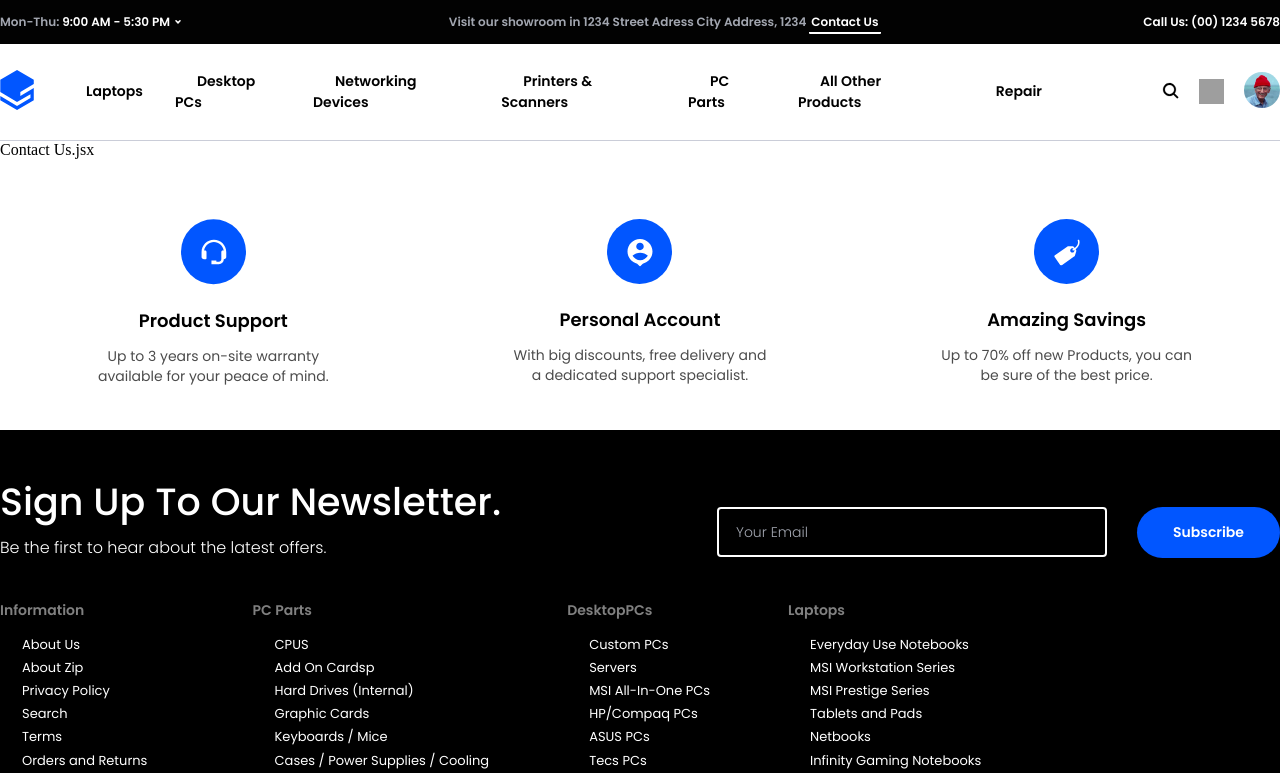
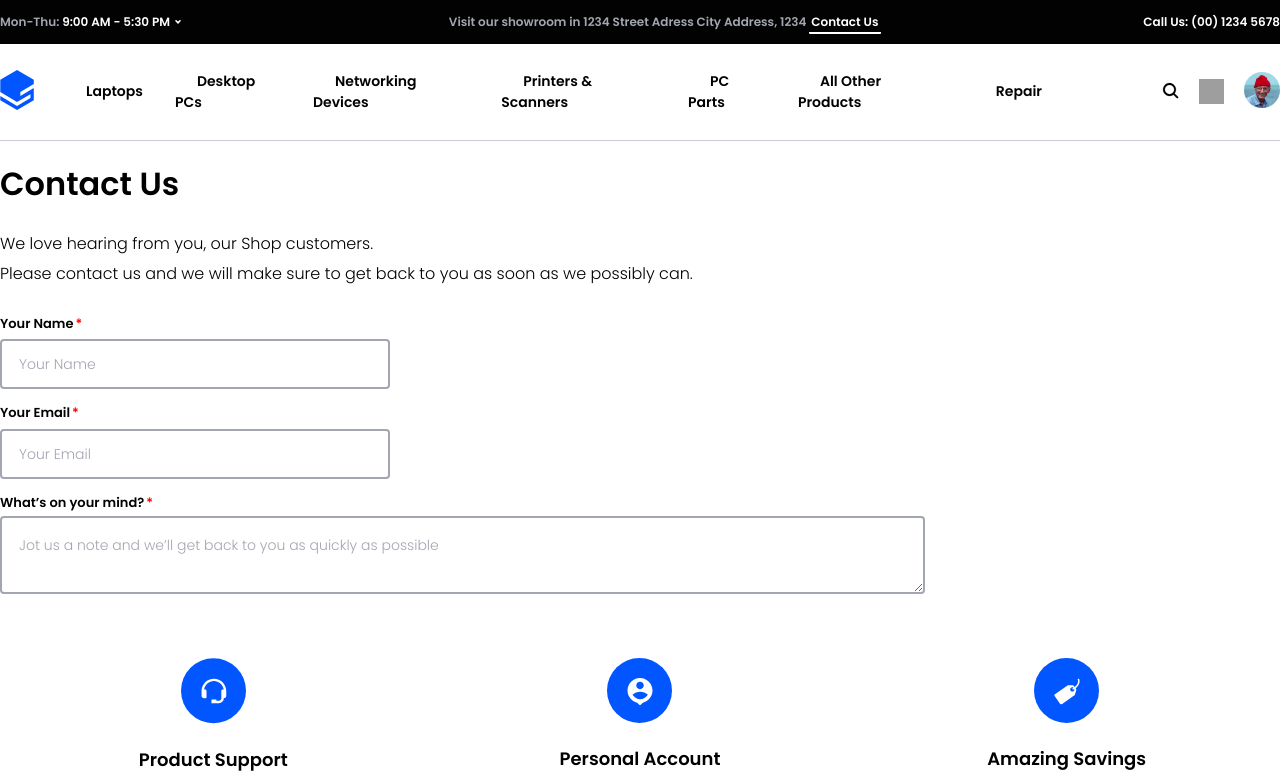
Before and after one commit to Cigvic/online_store, a React (Create React App) app in the folder client/: page /contact-us in a window 1280 px wide. Shown: the top 773 px of the page. Built offline with nearby package versions, Linux system fonts and the light colour scheme; grey boxes are pictures that could not be loaded.

Commit message:
created contact form

```diff
--- /dev/null
+++ b/client/src/components/UI/ContactForm/ContactForm.jsx
@@ -0,0 +1,34 @@
+import React from 'react';
+import classes from './ContactForm.module.css';
+import Input from './../Input/Input';
+import Label from '../Label/Label';
+import Container from 'components/Container/Container';
+import TextArea from './../TextArea/TextArea';
+
+const ContactForm = () => {
+  return (
+    <form className={classes.body}>
+      <p className={classes.text}>
+        We love hearing from you, our Shop customers.
+        <br/>
+        Please contact us and we will make sure to get back to you as soon as we possibly can.
+      </p>
+      <Container className={classes.container}>
+        <Label isRequired='1' htmlFor='name'>
+          Your Name
+        </Label>
+        <Input className='Input Input__light-theme' type='text' placeholder='Your Name' id='name'/>
+        <Label isRequired='1' htmlFor='email'>
+          Your Email
+        </Label>
+        <Input className='Input Input__light-theme' type='email' placeholder='Your Email' id='email'/>
+        <Label isRequired='1' htmlFor='message'>
+          What’s on your mind?
+        </Label>
+        <TextArea id='message' placeholder='Jot us a note and we’ll get back to you as quickly as possible'/>
+      </Container>
+    </form>
+  );
+};
+
+export default ContactForm;
--- /dev/null
+++ b/client/src/components/UI/ContactForm/ContactForm.module.css
@@ -0,0 +1,13 @@
+.text {
+  margin-top: 12px;
+  margin-bottom: 21px;
+  font-family: 'Poppins';
+  font-style: normal;
+  font-weight: 300;
+  font-size: 16px;
+  line-height: 30px;
+  color: #000;
+}
+.container {
+  max-width: 925px;
+}
--- a/client/src/components/UI/Input/Input.css
+++ b/client/src/components/UI/Input/Input.css
@@ -1,4 +1,5 @@
 .Input {
+  margin: 2px 0 10px 0;
   min-width: 390px;
   max-width: 449px;
   background-color: transparent;
--- a/client/src/components/UI/Input/Input.jsx
+++ b/client/src/components/UI/Input/Input.jsx
@@ -1,9 +1,9 @@
 import React from 'react';
 import './Input.css';
 
-const Input = ({className, type = 'text', placeholder = '', ...props}) => {
+const Input = ({className, type = 'text', placeholder = '', id, ...props}) => {
   return (
-    <input className={className} type={type} placeholder={placeholder}/>
+    <input className={className} type={type} placeholder={placeholder} id={id}/>
   );
 };
 
--- /dev/null
+++ b/client/src/components/UI/Label/Label.jsx
@@ -0,0 +1,15 @@
+import React from 'react';
+import classes from './Label.module.css';
+const Label = ({children, isRequired = '', htmlFor, ...props}) => {
+  let required;
+  isRequired ? required = <span className={classes.required}> * </span> : required = '';
+
+  return (
+    <label className={classes.label} htmlFor={htmlFor}>
+      {children}
+      {required}
+    </label>
+  );
+};
+
+export default Label;
--- /dev/null
+++ b/client/src/components/UI/Label/Label.module.css
@@ -0,0 +1,14 @@
+.label {
+  font-family: 'Poppins';
+  font-style: normal;
+  font-weight: 600;
+  font-size: 13px;
+  line-height: 210%;
+  display: flex;
+  align-items: center;
+  color: #000;
+}
+.required {
+  margin-left: 2px;
+  color: red;
+}
--- a/client/src/components/UI/LoginForm/LoginForm.jsx
+++ b/client/src/components/UI/LoginForm/LoginForm.jsx
@@ -5,19 +5,20 @@ import Input from './../Input/Input';
 import Button from './../Button/Button';
 import Container from './../../Container/Container';
 import { Link } from 'react-router-dom';
+import Label from '../Label/Label';
 const LoginForm = () => {
   return (
-    <form className={classes.form}>
+    <form className={classes.body}>
       <H3 className={classes.title}>Registered Customers</H3>
       <p className={classes.text}>If you have an account, sign in with your email address.</p>
-      <label className={classes.label} htmlFor="email">
-        Email <span className={classes.required}> * </span>
-      </label>
-      <Input className={`Input Input__light-theme ${classes.input}`} type='email' placeholder='Your email'/>
-      <label className={classes.label} htmlFor="password">
-        Password <span className={classes.required}> * </span>
-      </label>
-      <Input className={`Input Input__light-theme ${classes.input}`} type='password' placeholder='Your password'/>
+      <Label  isRequired={'1'} htmlFor="email">
+        Email
+      </Label>
+      <Input className={`Input Input__light-theme ${classes.input}`} type='email' id='email' placeholder='Your email'/>
+      <Label isRequired={'1'} htmlFor="password">
+        Password
+      </Label>
+      <Input className={`Input Input__light-theme ${classes.input}`} type='password' id='password' placeholder='Your password'/>
       <Container className={`flex align-center ${classes.btns}`}>
         <Button type='submit'>Sign In</Button>
         <Link to='/' className={classes.link}>Forgot Your Password?</Link>
--- a/client/src/components/UI/LoginForm/LoginForm.module.css
+++ b/client/src/components/UI/LoginForm/LoginForm.module.css
@@ -1,4 +1,4 @@
-.form {
+.body {
   box-sizing: border-box;
   padding: 37px 60px 40px;
   width: 564px;
--- /dev/null
+++ b/client/src/components/UI/TextArea/TextArea.jsx
@@ -0,0 +1,11 @@
+import React from 'react';
+import classes from './TextArea.module.css';
+const TextArea = ({id, placeholder, ...props}) => {
+  return (
+    <textarea className={classes.textarea} id={id} placeholder={placeholder}>
+
+    </textarea>
+  );
+};
+
+export default TextArea;
--- /dev/null
+++ b/client/src/components/UI/TextArea/TextArea.module.css
@@ -0,0 +1,23 @@
+.textarea {
+  min-width: 350px;
+  box-sizing: border-box;
+  padding: 17px;
+  max-width: 925px;
+  width: 100%;
+  background: #FFF;
+  border: 2px solid #A2A6B0;
+  border-radius: 4px;
+  font-family: 'Poppins';
+  font-style: normal;
+  font-weight: 300;
+  font-size: 14px;
+  line-height: 20px;
+  color: #A2A6B0;
+}
+.textarea::placeholder {
+  color: #A2A6B0;
+}
+.textarea:focus {
+  border: 2px solid #0156FF;
+  outline: none;
+}
--- a/client/src/pages/ContactUs.jsx
+++ b/client/src/pages/ContactUs.jsx
@@ -1,10 +1,14 @@
 import React from 'react';
+import Container from './../components/Container/Container';
+import PageTitle from './../components/UI/PageTitle/PageTitle';
+import ContactForm from './../components/UI/ContactForm/ContactForm';
 
 const ContactUs = () => {
   return (
-    <div>
-      Contact Us.jsx
-    </div>
+    <Container className='default centered'>
+      <PageTitle>Contact Us</PageTitle>
+      <ContactForm />
+    </Container>
   );
 };
 
```
